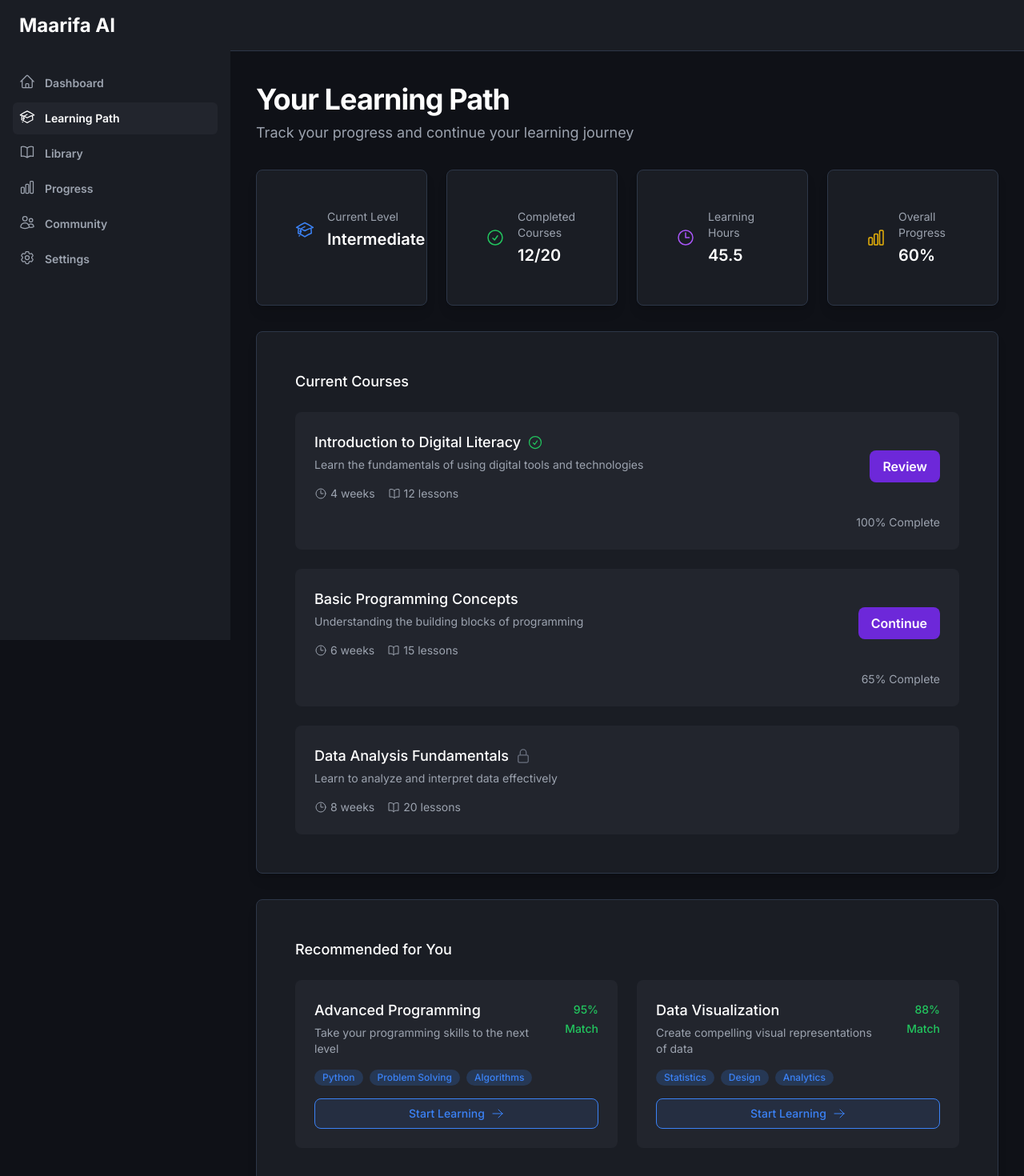
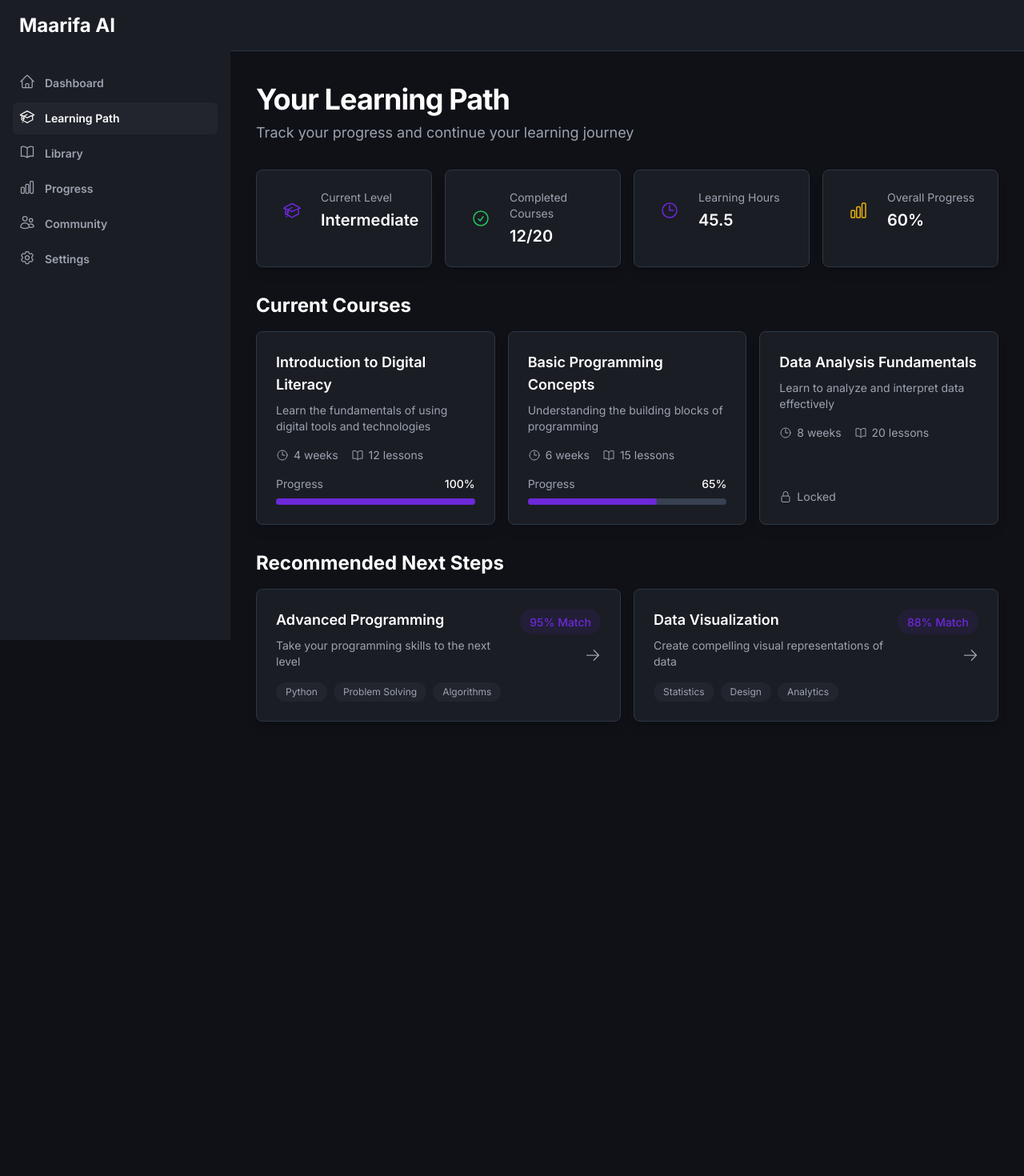
Before and after one commit to mxsafiri/Maarifa, a Next.js app in the folder frontend/: page /learning-path in a window 1280 px wide. Shown: the top 1470 px of the page at 80% size. After the commit the page ends 942 px from the top, so only its background shows below. Built offline with nearby package versions, Linux system fonts and the light colour scheme.

Commit message:
Update learning path with modern UI design
- Add modern card designs with hover effects
- Implement smooth animations and transitions
- Update color scheme to match new design system
- Improve layout and typography

```diff
--- a/frontend/src/pages/learning-path.tsx
+++ b/frontend/src/pages/learning-path.tsx
@@ -15,7 +15,7 @@ const learningStats = [
     name: 'Current Level',
     value: 'Intermediate',
     icon: AcademicCapIcon,
-    iconColor: 'text-blue-500',
+    iconColor: 'text-primary',
   },
   {
     name: 'Completed Courses',
@@ -27,7 +27,7 @@ const learningStats = [
     name: 'Learning Hours',
     value: '45.5',
     icon: ClockIcon,
-    iconColor: 'text-purple-500',
+    iconColor: 'text-primary',
   },
   {
     name: 'Overall Progress',
@@ -91,7 +91,7 @@ export default function LearningPath() {
         {/* Header */}
         <div>
           <motion.h1
-            className="text-4xl font-bold tracking-tight text-white"
+            className="text-4xl font-bold tracking-tight"
             initial={{ opacity: 0, y: -20 }}
             animate={{ opacity: 1, y: 0 }}
             transition={{ duration: 0.5 }}
@@ -100,141 +100,130 @@ export default function LearningPath() {
           </motion.h1>
           <motion.p
             className="mt-2 text-lg text-gray-400"
-            initial={{ opacity: 0, y: -20 }}
-            animate={{ opacity: 1, y: 0 }}
+            initial={{ opacity: 0 }}
+            animate={{ opacity: 1 }}
             transition={{ duration: 0.5, delay: 0.1 }}
           >
             Track your progress and continue your learning journey
           </motion.p>
         </div>
 
-        {/* Learning Stats */}
-        <div className="grid grid-cols-1 gap-6 sm:grid-cols-2 lg:grid-cols-4">
-          {learningStats.map((stat, index) => (
+        {/* Stats */}
         <motion.div
-              key={stat.name}
-              className="card overflow-hidden"
+          className="grid grid-cols-1 gap-4 sm:grid-cols-2 lg:grid-cols-4"
           initial={{ opacity: 0, y: 20 }}
           animate={{ opacity: 1, y: 0 }}
-              transition={{ duration: 0.5, delay: index * 0.1 }}
+          transition={{ duration: 0.5, delay: 0.2 }}
         >
-              <div className="p-6">
+          {learningStats.map((stat) => (
+            <div key={stat.name} className="card">
               <div className="flex items-center">
-                  <div className="flex-shrink-0">
-                    <stat.icon className={`h-6 w-6 ${stat.iconColor}`} aria-hidden="true" />
+                <div className={`rounded-lg p-2 ${stat.iconColor} bg-opacity-10`}>
+                  <stat.icon className="h-6 w-6" />
                 </div>
                 <div className="ml-4">
                   <p className="text-sm text-gray-400">{stat.name}</p>
-                    <p className="mt-1 text-xl font-semibold text-white">{stat.value}</p>
+                  <p className="mt-1 text-xl font-semibold">{stat.value}</p>
                 </div>
               </div>
             </div>
+          ))}
         </motion.div>
-          ))}
-        </div>
 
         {/* Current Courses */}
         <motion.div
-          className="card"
+          className="space-y-4"
+          initial={{ opacity: 0, y: 20 }}
+          animate={{ opacity: 1, y: 0 }}
+          transition={{ duration: 0.5, delay: 0.3 }}
+        >
+          <h2 className="text-2xl font-bold">Current Courses</h2>
+          <div className="grid gap-4 sm:grid-cols-2 lg:grid-cols-3">
+            {courses.map((course) => (
+              <div key={course.id} className="card group">
+                <div className="flex h-full flex-col">
+                  <div className="flex-1">
+                    <h3 className="text-lg font-semibold">{course.title}</h3>
+                    <p className="mt-2 text-sm text-gray-400">{course.description}</p>
+                    <div className="mt-4 flex items-center gap-4">
+                      <div className="flex items-center text-sm text-gray-400">
+                        <ClockIcon className="mr-1.5 h-4 w-4" />
+                        {course.duration}
+                      </div>
+                      <div className="flex items-center text-sm text-gray-400">
+                        <BookOpenIcon className="mr-1.5 h-4 w-4" />
+                        {course.lessons} lessons
+                      </div>
+                    </div>
+                  </div>
+                  <div className="mt-4">
+                    {course.status === 'locked' ? (
+                      <div className="flex items-center justify-between">
+                        <span className="flex items-center text-sm text-gray-400">
+                          <LockClosedIcon className="mr-1.5 h-4 w-4" />
+                          Locked
+                        </span>
+                      </div>
+                    ) : (
+                      <div className="space-y-2">
+                        <div className="flex justify-between text-sm">
+                          <span className="text-gray-400">Progress</span>
+                          <span className="font-medium">{course.progress}%</span>
+                        </div>
+                        <div className="h-2 rounded-full bg-gray-700">
+                          <div
+                            className="h-2 rounded-full bg-primary transition-all"
+                            style={{ width: `${course.progress}%` }}
+                          />
+                        </div>
+                      </div>
+                    )}
+                  </div>
+                </div>
+              </div>
+            ))}
+          </div>
+        </motion.div>
+
+        {/* Recommendations */}
+        <motion.div
+          className="space-y-4"
           initial={{ opacity: 0, y: 20 }}
           animate={{ opacity: 1, y: 0 }}
           transition={{ duration: 0.5, delay: 0.4 }}
         >
-          <div className="p-6">
-            <h2 className="text-lg font-medium text-white">Current Courses</h2>
-            <div className="mt-6 space-y-6">
-              {courses.map((course) => (
-                <div
-                  key={course.id}
-                  className="rounded-lg bg-[#22252D] p-6 transition-all hover:bg-[#2D3748]"
-                >
-                  <div className="flex items-center justify-between">
+          <h2 className="text-2xl font-bold">Recommended Next Steps</h2>
+          <div className="grid gap-4 sm:grid-cols-2">
+            {recommendations.map((course) => (
+              <div key={course.id} className="card group cursor-pointer">
+                <div className="flex justify-between">
                   <div className="flex-1">
-                      <div className="flex items-center">
-                        <h3 className="text-lg font-medium text-white">{course.title}</h3>
-                        {course.status === 'completed' && (
-                          <CheckCircleIcon className="ml-2 h-5 w-5 text-green-500" />
-                        )}
-                        {course.status === 'locked' && (
-                          <LockClosedIcon className="ml-2 h-5 w-5 text-gray-500" />
-                        )}
-                      </div>
-                      <p className="mt-1 text-sm text-gray-400">{course.description}</p>
-                      <div className="mt-4 flex items-center space-x-4 text-sm text-gray-400">
-                        <div className="flex items-center">
-                          <ClockIcon className="mr-1 h-4 w-4" />
-                          {course.duration}
-                        </div>
-                        <div className="flex items-center">
-                          <BookOpenIcon className="mr-1 h-4 w-4" />
-                          {course.lessons} lessons
-                        </div>
-                      </div>
-                    </div>
-                    {course.status !== 'locked' && (
-                      <button className="button-primary">
-                        {course.status === 'completed' ? 'Review' : 'Continue'}
-                      </button>
-                    )}
-                  </div>
-                  {course.status !== 'locked' && (
-                    <div className="mt-4">
-                      <div className="progress-bar">
-                        <div
-                          className="progress-bar-fill"
-                          style={{ width: `${course.progress}%` }}
-                        />
-                      </div>
-                      <p className="mt-1 text-right text-sm text-gray-400">{course.progress}% Complete</p>
-                    </div>
-                  )}
-                </div>
-              ))}
-            </div>
-          </div>
-        </motion.div>
-
-        {/* Recommended Courses */}
-        <motion.div
-          className="card"
-          initial={{ opacity: 0, y: 20 }}
-          animate={{ opacity: 1, y: 0 }}
-          transition={{ duration: 0.5, delay: 0.5 }}
-        >
-          <div className="p-6">
-            <h2 className="text-lg font-medium text-white">Recommended for You</h2>
-            <div className="mt-6 grid gap-6 sm:grid-cols-2">
-              {recommendations.map((course) => (
-                <div
-                  key={course.id}
-                  className="group rounded-lg bg-[#22252D] p-6 transition-all hover:bg-[#2D3748]"
-                >
-                  <div className="flex items-start justify-between">
-                    <div>
-                      <h3 className="text-lg font-medium text-white">{course.title}</h3>
-                      <p className="mt-1 text-sm text-gray-400">{course.description}</p>
+                    <h3 className="text-lg font-semibold group-hover:text-primary">
+                      {course.title}
+                    </h3>
+                    <p className="mt-2 text-sm text-gray-400">{course.description}</p>
                     <div className="mt-4 flex flex-wrap gap-2">
                       {course.skills.map((skill) => (
                         <span
                           key={skill}
-                            className="rounded-full bg-blue-500/20 px-2.5 py-0.5 text-xs font-medium text-blue-500"
+                          className="rounded-full bg-card-hover px-3 py-1 text-xs text-gray-400"
                         >
                           {skill}
                         </span>
                       ))}
                     </div>
                   </div>
-                    <div className="text-right">
-                      <span className="text-sm font-medium text-green-500">{course.match}% Match</span>
+                  <div className="ml-4 flex flex-col items-end">
+                    <div className="rounded-full bg-primary bg-opacity-10 px-3 py-1">
+                      <span className="text-sm font-medium text-primary">
+                        {course.match}% Match
+                      </span>
+                    </div>
+                    <ArrowRightIcon className="mt-4 h-5 w-5 text-gray-400 transition-transform group-hover:translate-x-1 group-hover:text-primary" />
                   </div>
                 </div>
-                  <button className="mt-4 flex w-full items-center justify-center space-x-2 rounded-lg border border-[#3B82F6] bg-[#3B82F6]/10 py-2 text-sm font-medium text-[#3B82F6] transition-colors hover:bg-[#3B82F6] hover:text-white">
-                    <span>Start Learning</span>
-                    <ArrowRightIcon className="h-4 w-4" />
-                  </button>
               </div>
             ))}
-            </div>
           </div>
         </motion.div>
       </div>
```
Lines whose indentation alone changed are shown as unchanged.
